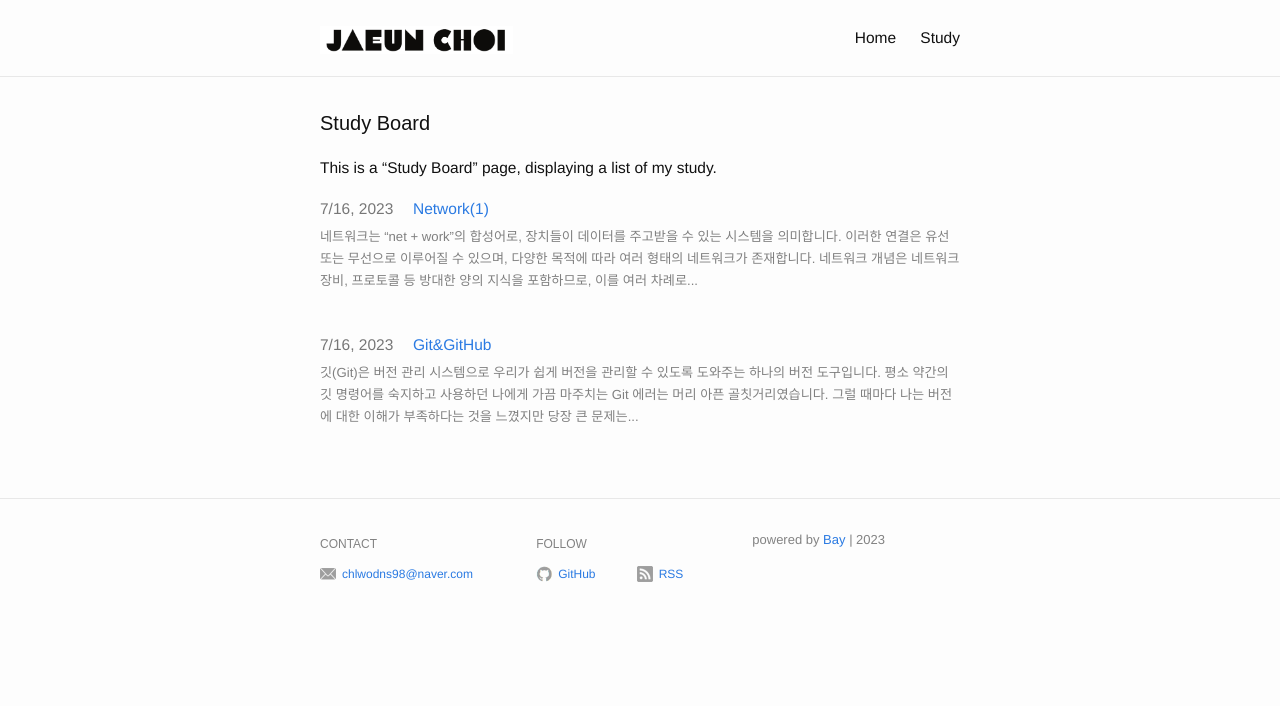
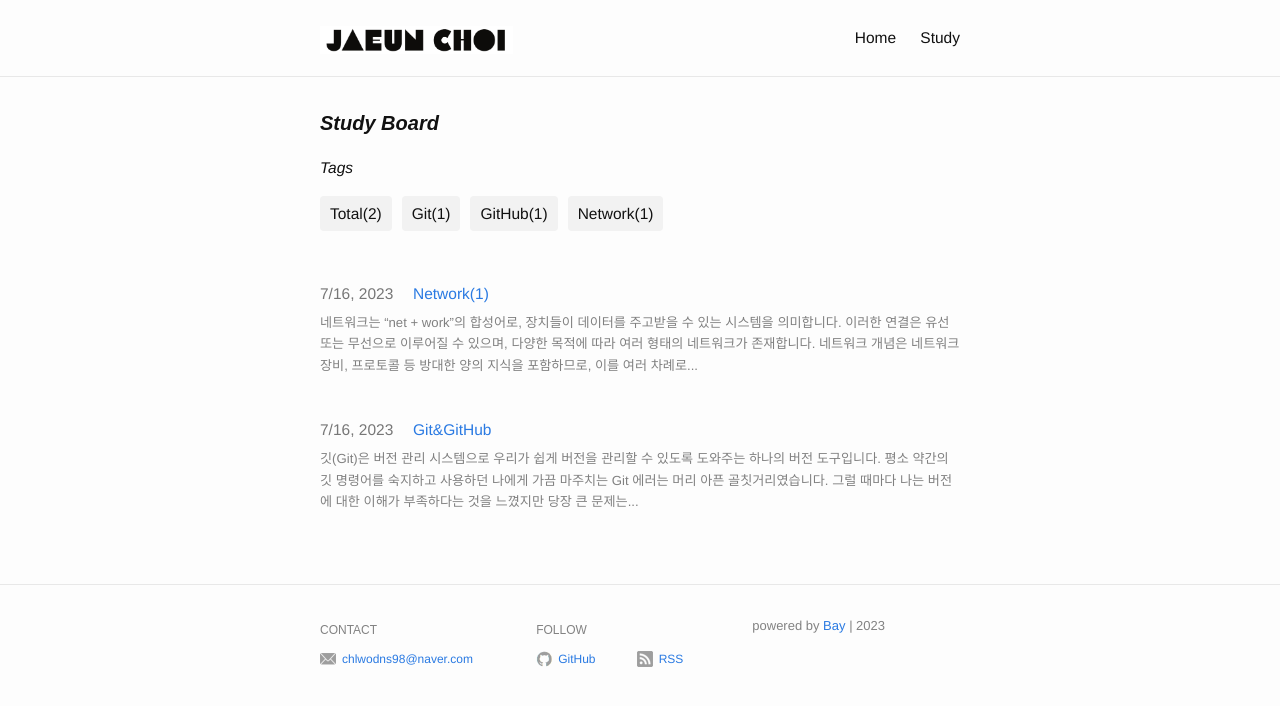
Before and after one commit to Jaeun-Choi98/jaeun-choi98.github.io, a Jekyll site: the page built from study.md, in a window 1280 px wide. Shown: the top 706 px of the page. Built offline with Jekyll 4.4.1, drawn with Linux system fonts in a browser that asks for light colours.

Commit message:
design(blog.html, _blog.scss): Revise study page design
Add tags of post. And if a tag is clicked, it shows list of post having
seleted tag.

```diff
--- a/_layouts/blog.html
+++ b/_layouts/blog.html
@@ -8,21 +8,32 @@
     <div class="page-content">
       <div class="wrapper">
         <div class="blog">
-          <h1 class="page-heading">{{ page.title }}</h1>
-          {{ content }}
+          <h1 class="page-heading"><em><strong>{{ page.title}}</strong></em></h1>
+          <em>{{ content }}</em>
 
+          <!-- 현재 tag 목록 나열 -->
+          <div class="current-tags">
+            <ul class="tag-list">
+              <li class="tag-item" onclick="showAllPosts()">Total({{site.posts.size}})</li>
+              {% for tag in site.tags %}
+                <li class="tag-item" onclick="showPosts('{{ tag[0] }}')">{{ tag[0] }}({{ tag[1].size }})</li>
+              {% endfor %}
+            </ul>
+          </div>
+          <!-- 현재 tag 목록 나열 끝 -->
           <div class="blog-post-list">
             {% for post in site.posts %}
               {% if post.draft != true %}
+                <div class="blog-post" data-tags="{% for tag in post.tags %}{{ tag }}{% if forloop.last %}{% else %},{% endif %}{% endfor %}">
                   <span class="blog-post-date">{{ post.date | date: "%-m/%-d, %Y" }}</span>
                   <a href="{{ post.url | replace:".html","" | prepend: site.baseurl }}" class="blog-post-title">
                     {{ post.title }}
                   </a>
                   <div class="blog-post-content">
-                  {{post.content | truncatewords:40}}
+                    {{ post.content | truncatewords:40 }}
                   </div>
                   <br>
-
+                </div>
               {% endif %}
             {% endfor %}
           </div>
@@ -33,5 +44,33 @@
     {% include footer.html %}
 
     {% include foot.html %}
+
+    <script>
+      function showAllPosts() {
+        var blogPostList = document.getElementsByClassName("blog-post-list")[0];
+        var blogPosts = blogPostList.getElementsByClassName("blog-post");
+
+        // 모든 게시물 보이도록 설정
+        for (var i = 0; i < blogPosts.length; i++) {
+          blogPosts[i].style.display = "block";
+        }
+      }
+
+      function showPosts(tag) {
+        var blogPostList = document.getElementsByClassName("blog-post-list")[0];
+        var blogPosts = blogPostList.getElementsByClassName("blog-post");
+
+        // 모든 게시물 숨기기
+        for (var i = 0; i < blogPosts.length; i++) {
+          blogPosts[i].style.display = "none";
+        }
+
+        // 선택된 태그를 포함하는 게시물만 보이도록 설정
+        var selectedPosts = blogPostList.querySelectorAll('[data-tags*="' + tag + '"]');
+        for (var j = 0; j < selectedPosts.length; j++) {
+          selectedPosts[j].style.display = "block";
+        }
+      }
+    </script>
   </body>
 </html>
--- a/_posts/2023-07-17-git&github.md
+++ b/_posts/2023-07-17-git&github.md
@@ -1,6 +1,7 @@
 ---
 layout: post
 title:  "Git&GitHub"
+tags: ["Git","GitHub"]
 date:   2023-07-16 11:50:00
 #blurb: "A look at an example post using Bay Jekyll theme."
 og_image: /assets/img/content/git&github/git_github_img.jpg
--- a/_posts/2023-07-28-network(1).md
+++ b/_posts/2023-07-28-network(1).md
@@ -1,6 +1,7 @@
 ---
 layout: post
 title:  "Network(1)"
+tags: "Network"
 date:   2023-07-16 11:50:00
 #og_image: /assets/img/content/git&github/git_github_img.jpg
 ---
--- a/_sass/_blog.scss
+++ b/_sass/_blog.scss
@@ -26,3 +26,24 @@
     color: gray;
   }
 }
+
+/* 태그 목록 */
+.current-tags {
+  margin-top: 15px;
+}
+
+.tag-list {
+  list-style: none;
+  padding: 0;
+  margin-left: 0;
+  margin-bottom: 50px;
+  display: flex;
+  flex-wrap: wrap;
+  gap: 10px;
+}
+
+.tag-item {
+  background-color: #f2f2f2;
+  border-radius: 4px;
+  padding: 5px 10px;
+}
--- a/study.md
+++ b/study.md
@@ -3,6 +3,4 @@ layout: blog
 title: Study Board
 slug: /study
 ---
-
-This is a "Study Board" page, displaying a list of my study.
-<br />
+Tags
```
Lines whose indentation alone changed are shown as unchanged.
